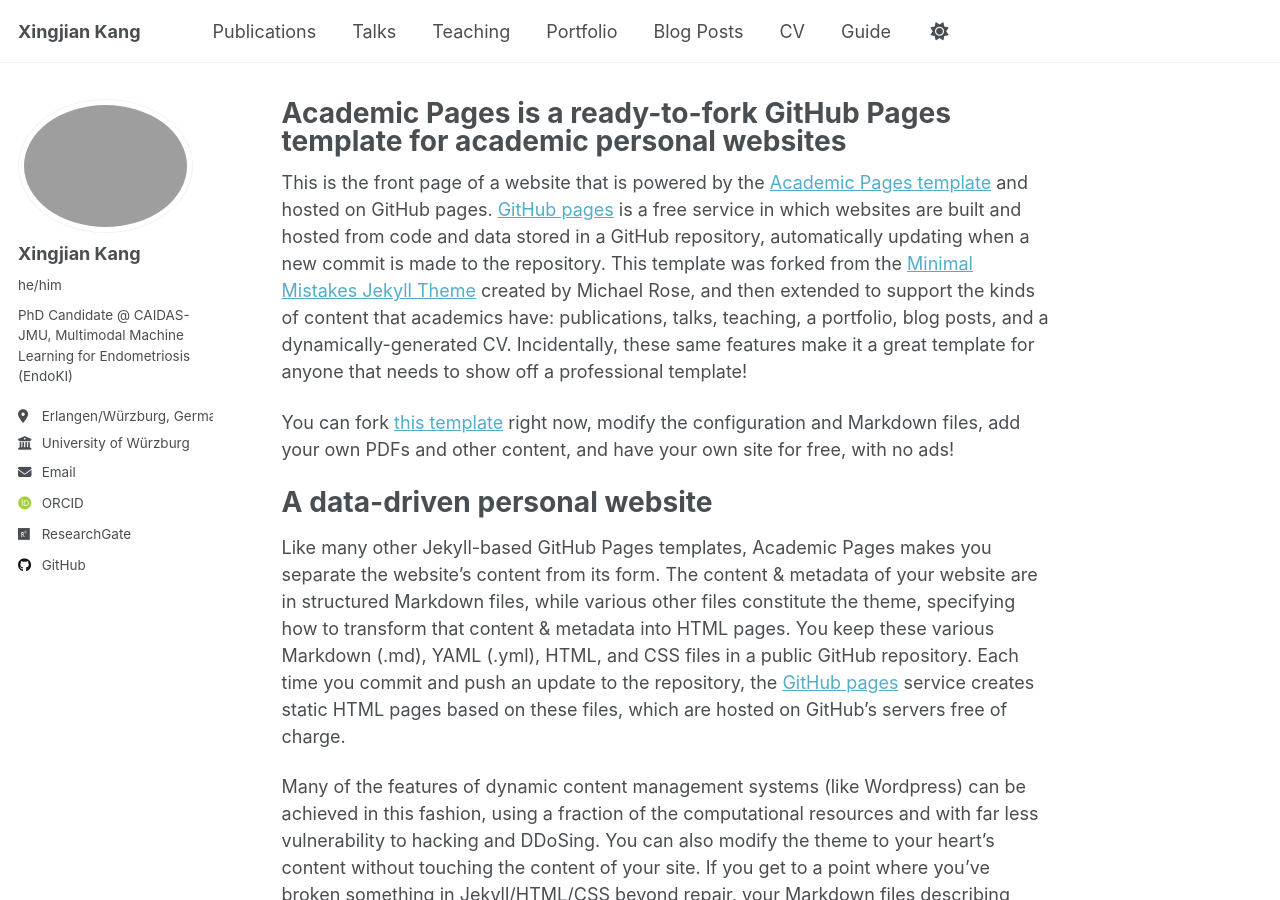
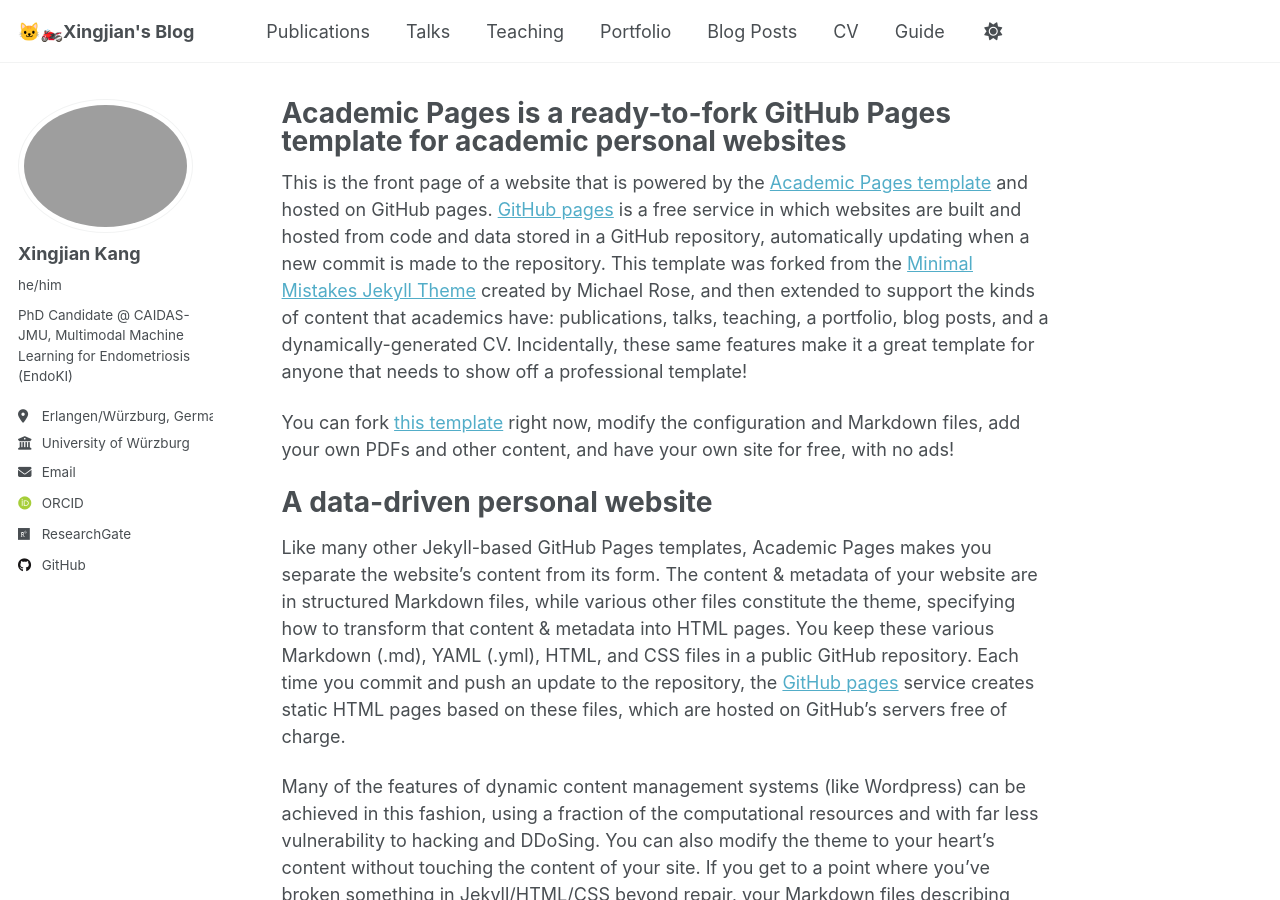
Before and after one commit to TrevorKang/TrevorKang.github.io, a Jekyll site: the page built from _pages/about.md, in a window 1280 px wide and 900 px high. Built offline with Jekyll 4.4.1, drawn with Linux system fonts in a browser that asks for light colours; some web fonts are replaced; a script that is not in the unit is left out.

Commit message:
change title

```diff
--- a/_config.yml
+++ b/_config.yml
@@ -9,7 +9,7 @@
 # Basic Site Settings
 locale                   : "en-US"
 site_theme               : "default" # Currently available options are "default", "air"
-title                    : "Xingjian Kang"
+title                    : "🐱‍🏍Xingjian's Blog" #
 title_separator          : "-"
 name                     : &name "Xingjian Kang"
 description              : &description "Personal Description"   # Update this with a general description of your site, this is the default if not overridden by a page
```
